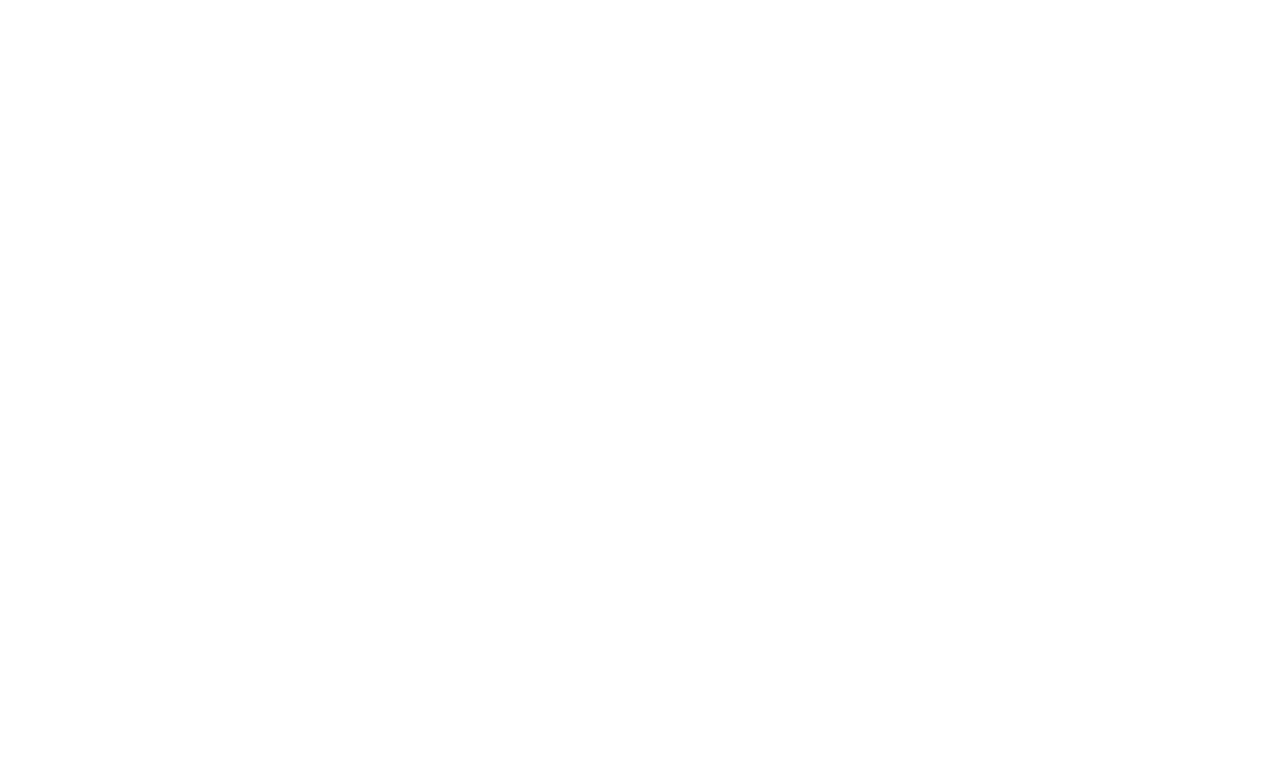
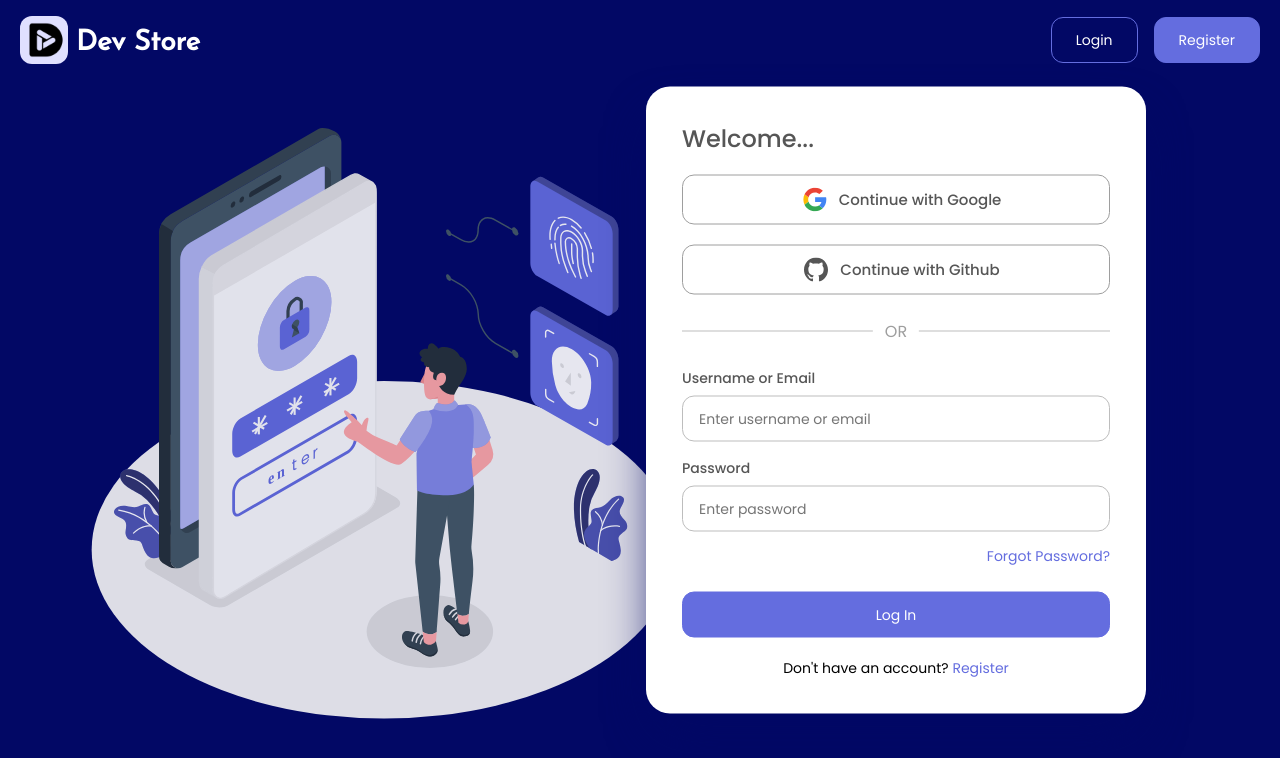
Before and after one commit to deepak252/devstore, a React (Vite) app in the folder client/: page /login in a window 1280 px wide. Before the commit this address had no page. Shown: the top 758 px of the page. Built offline with nearby package versions, Linux system fonts and the light colour scheme.

Commit message:
Auth Layout, Login page UI

```diff
--- a/client/src/components/FormInputWrapper.tsx
+++ b/client/src/components/FormInputWrapper.tsx
@@ -2,10 +2,10 @@ import classNames from 'classnames'
 import PropTypes from 'prop-types'
 
 type FormInputWrapperProps = {
-  title: string
+  title?: string
   children: React.ReactNode
-  error: string
-  className: string
+  error?: string
+  className?: string
 }
 
 const FormInputWrapper = ({
@@ -16,7 +16,7 @@ const FormInputWrapper = ({
 }: FormInputWrapperProps) => {
   return (
     <div className={classNames('mt-3', className)}>
-      <p className="text-sm font-bold">{title}</p>
+      <p className="text-sm font-medium text-gray-750 mb-2">{title}</p>
       {children}
       <p className="my-2 text-13 text-red">{error}</p>
     </div>
--- a/client/src/components/Navbar/SearchField.tsx
+++ b/client/src/components/Navbar/SearchField.tsx
@@ -1,8 +1,5 @@
 import { useEffect, useRef, useState } from 'react'
 import { useLocation, useSearchParams } from 'react-router-dom'
-import classNames from 'classnames'
-// import IconButton from '../../Buttons/IconButton'
-// import TextInput from '../../TextInput'
 import SearchIcon from '@/assets/icons/Search.svg?react'
 import CloseIcon from '@/assets/icons/Close.svg?react'
 
@@ -37,6 +34,7 @@ const SearchField = () => {
   const handleToggleSearch = () => {
     setQuery('')
     setIsSearch(!isSearch)
+
     if (searchQuery?.trim()?.length) {
       // Disable search
       searchParams.delete('q')
@@ -49,7 +47,7 @@ const SearchField = () => {
     setQuery('')
   }
 
-  const handleKeyPress = (event: KeyboardEvent) => {
+  const handleKeyPress = (event: React.KeyboardEvent<HTMLInputElement>) => {
     if (event.key === 'Enter') {
       if (!query?.trim()?.length) {
         return
@@ -75,59 +73,37 @@ const SearchField = () => {
 
   return (
     <div>
-      {
-        Object.values(PATHNAMES).includes(pathname) &&
+      {Object.values(PATHNAMES).includes(pathname) &&
         (!isSearch ? (
-            <button
-              className="icon-button size-11"
-              onClick={handleToggleSearch}
-            >
+          <button className="icon-button size-11" onClick={handleToggleSearch}>
             <SearchIcon className="size-6" />
           </button>
         ) : (
           <div className="textfield rounded-full p-[6px]">
-              {/* <SearchIcon className="size-5" /> */}
-              <input type="text" placeholder={getPlaceholder()} />
-              <SearchIcon className="size-5" />
+            <input
+              type="text"
+              value={query}
+              onChange={(e) => setQuery(e.target.value)}
+              placeholder={getPlaceholder()}
+              onKeyDown={handleKeyPress}
+              ref={inputRef}
+              autoFocus
+            />
+            {query.length ? (
+              <CloseIcon
+                role="button"
+                className="size-5"
+                onClick={handleClearSearch}
+              />
+            ) : (
+              <SearchIcon
+                role="button"
+                className="size-5"
+                onClick={handleToggleSearch}
+              />
+            )}
           </div>
-          ))
-        //     (
-        //   <IconButton
-        //     icon={<SearchIcon className="size-24" />}
-        //     onClick={handleToggleSearch}
-        //     className={styles.container__iconButton}
-        //   />
-        // ) : (
-        //   <TextInput
-        //     ref={inputRef}
-        //     value={query}
-        //     onChange={(e) => setQuery(e.target.value)}
-        //     placeholder={getPlaceholder()}
-        //     textfieldClass={styles.container__searchInput}
-        //     trailing={
-        //       query?.length ? (
-        //         <CloseIcon
-        //           onClick={handleClearSearch}
-        //           className={classNames(
-        //             'size-12 c-pointer',
-        //             styles.container__searchInput__iconClose
-        //           )}
-        //         />
-        //       ) : (
-        //         <SearchIcon
-        //           onClick={handleToggleSearch}
-        //           className={classNames(
-        //             'size-20 c-pointer',
-        //             styles.container__searchInput__iconSearch
-        //           )}
-        //         />
-        //       )
-        //     }
-        //     onKeypress={handleKeyPress}
-        //     autoFocus={true}
-        //   />
-        // )
-      }
+        ))}
     </div>
   )
 }
--- a/client/src/components/Navbar/index.tsx
+++ b/client/src/components/Navbar/index.tsx
@@ -9,15 +9,24 @@ import BookmarksIcon from '@/assets/icons/Bookmarks.svg?react'
 import useWindowDimensions from '@/hooks/useWindowDimensions'
 import NavOptions from './NavOptions'
 import SearchField from './SearchField'
+import useNavigateWithState from '@/hooks/useNavigateWithState'
 
 const Navbar = () => {
   const { width } = useWindowDimensions()
+  const navigateWithState = useNavigateWithState()
   // const user = useSelector((state) => stat)
-  const user = true
+  const user = false
   const isMdScreen = width < 768 // 992px
 
   const handleOptionSelect = (options: DropdownOption[]) => {
-    console.log(options)
+    switch (options[0].value) {
+      case 'signIn': {
+        navigateWithState('/login')
+        break
+      }
+      default:
+        break
+    }
   }
 
   const options = user
--- /dev/null
+++ b/client/src/hooks/useNavigateWithState.ts
@@ -0,0 +1,11 @@
+import { To, useLocation, useNavigate } from 'react-router-dom'
+
+function useNavigateWithState() {
+  const navigate = useNavigate()
+  const location = useLocation()
+
+  return (to: To, { replace }: { replace?: boolean } = {}) =>
+    navigate(to, { state: { from: location }, replace })
+}
+
+export default useNavigateWithState
--- a/client/src/index.css
+++ b/client/src/index.css
@@ -14,7 +14,7 @@
 
 @layer components {
   .base-button {
-    @apply text-15 rounded-xl p-3;
+    @apply text-sm rounded-xl py-3 px-6;
   }
   .icon-button {
     @apply flex-center p-1 box-border rounded-full hover:bg-gray-1100 active:bg-gray-1200;
@@ -23,7 +23,7 @@
     @apply base-button bg-primary text-white border border-primary active:bg-[#565dc3];
   }
   .btn-outlined {
-    @apply base-button bg-transparent text-primary border border-primary active:bg-[#E0E0FFAA];
+    @apply base-button bg-transparent text-primary border-[1.5px] border-primary active:bg-[#E0E0FFAA];
   }
 
   .dropdown {
@@ -44,6 +44,10 @@
   }
   .textfield input {
     @apply border-none outline-none min-w-0 ps-3 pe-2;
+  }
+
+  .form-input{
+    @apply w-full border-gray-400 py-3 px-4 rounded-xl outline-none border-[1.5px] focus:border-primary;
   }
 }
 
@@ -69,8 +73,21 @@
   }
 }
 
+h1, h2, h3, h4, h5, h6{
+  @apply font-medium leading-normal;
+}
+
 h1 {
-  @apply font-medium text-5xl leading-normal;
+  @apply text-5xl;
+}
+h2 {
+  @apply text-4xl;
+}
+h3 {
+  @apply text-3xl;
+}
+h4 {
+  @apply text-2xl;
 }
 
 input {
--- a/client/src/pages/Home/Introduction.tsx
+++ b/client/src/pages/Home/Introduction.tsx
@@ -12,7 +12,7 @@ const Introduction = () => {
           <h1 className="text-gray-900 m-2 max-lg:text-4xl max-lg:leading-normal">
             Centralized Hub for App, Website, and Game Distribution
           </h1>
-          <p className="text-2xl text-gray-700 font-light leading-normal m-1 max-lg:text-xl">
+          <p className="text-2xl text-gray-700 font-light leading-normal m-1 max-lg:text-lg">
             Dev Store brings your creations to the world, all in one place. Join
             and revolutionize the way you share and distribute your digital
             innovations.
--- a/client/src/pages/auth/Login.tsx
+++ b/client/src/pages/auth/Login.tsx
@@ -1,5 +1,70 @@
+import BGAuth from '@/assets/images/BG_Auth.svg?react'
+import AppLogo from '@/components/AppLogo'
+import GoogleIcon from '@/assets/icons/Google.svg?react'
+import GithubIcon from '@/assets/icons/Github.svg?react'
+import { NavLink } from 'react-router-dom'
+import FormInputWrapper from '@/components/FormInputWrapper'
+
 function Login() {
-  return <div>Login</div>
+  return (
+    <div className="h-screen w-screen relative overflow-hidden bg-secondary">
+      {/* Auth Navbar */}
+      <div className="flex items-center sticky top-0 w-full px-3 py-4">
+        <AppLogo className="ms-2" textClassName="text-white" />
+        <div className="flex items-center justify-end w-full">
+          <button className="btn-outlined mx-2 text-white active:bg-[#E0E0FF22]">
+            Login
+          </button>
+          <button className="btn-filled mx-2">Register</button>
+        </div>
+      </div>
+      <BGAuth className="absolute h-[calc(100vh-100px)] max-h-[800px] left-[30%] top-1/2 -translate-x-1/2 -translate-y-1/2 opacity-90 transition-all duration-1000 max-lg:opacity-70 max-lg:left-1/2 " />
+      <div className="absolute left-[70%] top-1/2 -translate-x-1/2 -translate-y-1/2 w-[85vw] max-w-[500px] max-h-[90vh] overflow-y-auto p-9 rounded-3xl bg-white shadow-2xl shadow-secondary transition-[left] duration-1000 max-lg:left-1/2">
+        <h4 className="text-gray-750">Welcome...</h4>
+        <button className="btn-outlined flex-center w-full my-5 border-gray">
+          <GoogleIcon className="size-6 mx-3" />
+          <span className="text-gray-750 text-15 font-medium">
+            Continue with Google
+          </span>
+        </button>
+        <button className="btn-outlined flex-center w-full my-5 border-gray">
+          <GithubIcon className="size-6 mx-3" />
+          <span className="text-gray-750 text-15 font-medium">
+            Continue with Github
+          </span>
+        </button>
+        <div className="relative w-full my-9 border-t border-gray-400">
+          <span className="absolute-center text-gray px-3 bg-white">OR</span>
+        </div>
+        <FormInputWrapper title="Username or Email">
+          <input
+            type="text"
+            className="form-input"
+            placeholder="Enter username or email"
+          />
+        </FormInputWrapper>
+        <FormInputWrapper title="Password" className="mt-4">
+          <input
+            type="password"
+            className="form-input"
+            placeholder="Enter password"
+          />
+        </FormInputWrapper>
+        <p className="text-end py-1">
+          <NavLink to="/forgot-password" className="text-primary text-sm ">
+            Forgot Password?
+          </NavLink>
+        </p>
+        <button className="btn-filled w-full my-5">Log In</button>
+        <p className="text-sm text-center">
+          Don't have an account?{' '}
+          <NavLink to="/register" className="text-primary">
+            Register
+          </NavLink>
+        </p>
+      </div>
+    </div>
+  )
 }
 
 export default Login
--- a/client/src/routes/AppRoutes.tsx
+++ b/client/src/routes/AppRoutes.tsx
@@ -1,5 +1,6 @@
 import DefaultLayout from '@/components/layout/DefaultLayout'
 import HomePage from '@/pages/Home'
+import Login from '@/pages/auth/Login'
 import { Route, Routes } from 'react-router-dom'
 
 function AppRoutes() {
@@ -9,6 +10,7 @@ function AppRoutes() {
         <Route path="/" element={<DefaultLayout />}>
           <Route index element={<HomePage />} />
         </Route>
+        <Route path="/login" element={<Login />} />
       </Routes>
     </>
   )
--- a/client/tailwind.config.js
+++ b/client/tailwind.config.js
@@ -29,6 +29,7 @@ export default {
           500: '#9E9E9E',
           600: '#757575',
           700: '#616161',
+          750: '#565656',
           800: '#424242',
           900: '#212121',
           1100: '#C9C9C946',
```
Lines whose indentation alone changed are shown as unchanged.
